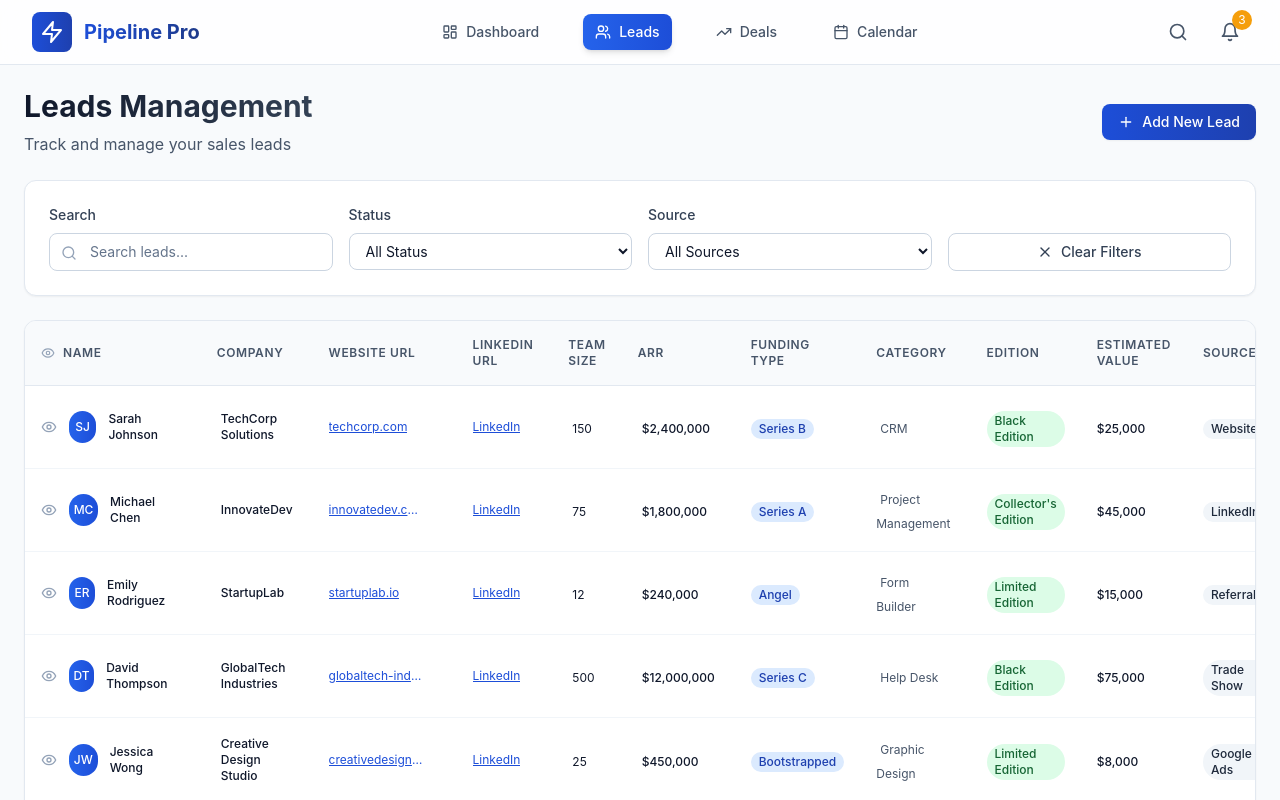
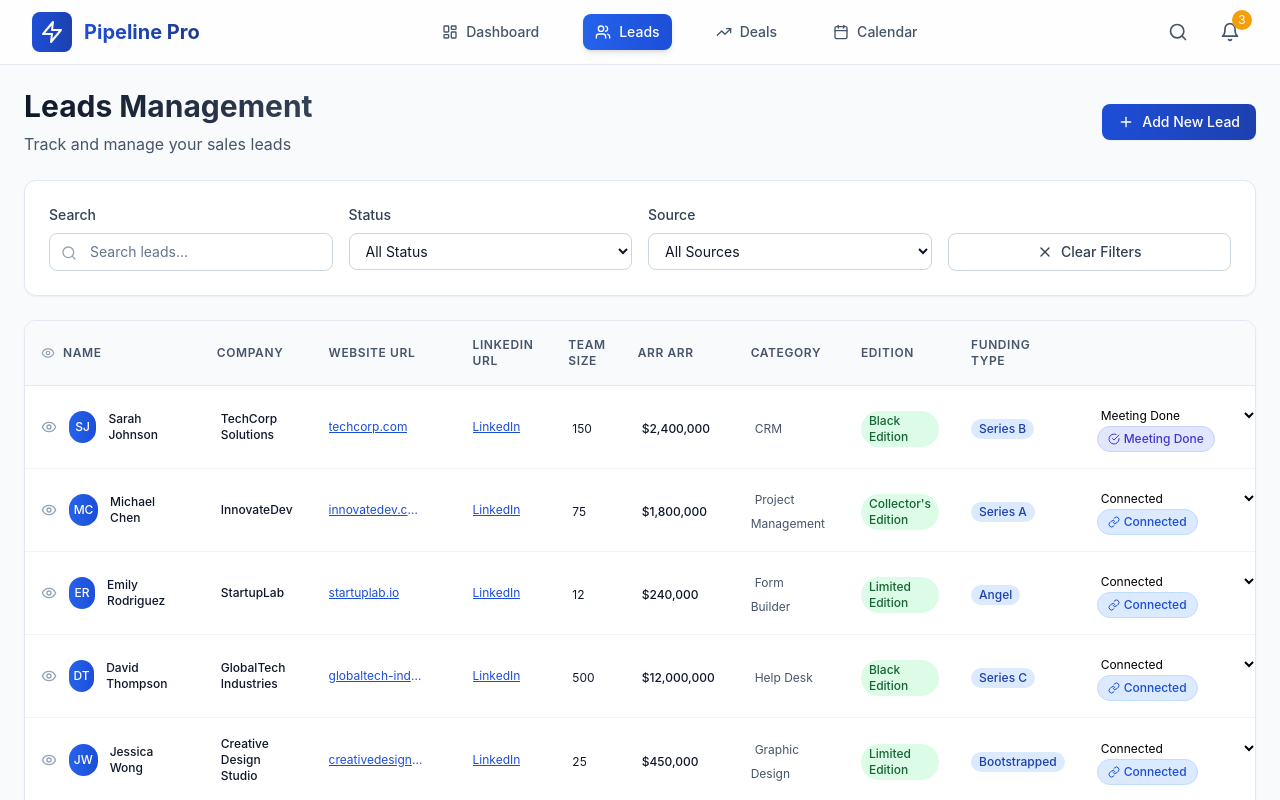
Before and after one commit to apper-canvas/cyber-pipeline-beam, a React (Vite) app: page /leads in a window 1280 px wide. Shown: the top 800 px of the page. Built offline with nearby package versions, Linux system fonts and the light colour scheme.

Commit message:
Remove Source, Estimated Value columns and add Funding Type dropdown editing

```diff
--- a/src/components/pages/Leads.jsx
+++ b/src/components/pages/Leads.jsx
@@ -112,11 +112,13 @@ const sourceOptions = [
     "Natural Language Processing", "Computer Vision", "Data Science", "Big Data",
     "Data Mining", "Predictive Analytics"
   ];
-
-  const editionOptions = [
+const editionOptions = [
     "Black Edition", "Collector's Edition", "Limited Edition"
   ];
 
+  const fundingTypeOptions = [
+    "Bootstrapped", "Pre-seed", "Y Combinator", "Angel", "Series A", "Series B", "Series C"
+  ];
   const loadLeads = async () => {
     setIsLoading(true);
     setError("");
@@ -406,9 +408,7 @@ value={statusFilter}
                     </th>
                     <th className="px-4 py-4 text-left text-xs font-semibold text-slate-600 uppercase tracking-wider">
                       ARR
-                    </th>
-                    <th className="px-4 py-4 text-left text-xs font-semibold text-slate-600 uppercase tracking-wider">
-                      Funding Type
+ARR
                     </th>
                     <th className="px-4 py-4 text-left text-xs font-semibold text-slate-600 uppercase tracking-wider">
                       Category
@@ -417,13 +417,9 @@ value={statusFilter}
                       Edition
                     </th>
                     <th className="px-4 py-4 text-left text-xs font-semibold text-slate-600 uppercase tracking-wider">
-                      Estimated Value
+                      Funding Type
                     </th>
                     <th className="px-4 py-4 text-left text-xs font-semibold text-slate-600 uppercase tracking-wider">
-                      Source
-                    </th>
-                    <th className="px-4 py-4 text-left text-xs font-semibold text-slate-600 uppercase tracking-wider">
-                      Status
                     </th>
                     <th className="px-4 py-4 text-left text-xs font-semibold text-slate-600 uppercase tracking-wider">
                       Last Contact
@@ -714,12 +710,7 @@ className="hover:bg-slate-50 transition-colors"
                           >
                             ${lead.arr?.toLocaleString() || 'N/A'}
                           </span>
-                        )}
-                      </td>
-                      <td className="px-4 py-4">
-                        <span className="inline-flex items-center px-2 py-0.5 rounded-full text-xs font-medium bg-blue-100 text-blue-800">
-                          {lead.fundingType || 'N/A'}
-                        </span>
+)}
                       </td>
 <td className="px-4 py-4">
                         {editingCell === `${lead.Id}-category` ? (
@@ -805,17 +796,50 @@ className="hover:bg-slate-50 transition-colors"
                           >
                             {lead.edition || 'N/A'}
                           </span>
-                        )}
+)}
                       </td>
                       <td className="px-4 py-4">
-                        <span className="text-xs font-medium text-slate-900">
-                          ${lead.estimatedValue?.toLocaleString() || 0}
-                        </span>
-                      </td>
-                      <td className="px-4 py-4">
-                        <span className="inline-flex items-center px-2 py-0.5 rounded-full text-xs font-medium bg-slate-100 text-slate-800">
-                          {lead.source}
-                        </span>
+                        {editingCell === `${lead.Id}-fundingType` ? (
+                          <div className="flex items-center gap-1">
+                            <select
+                              value={editingValue}
+                              onChange={(e) => setEditingValue(e.target.value)}
+                              onKeyDown={(e) => handleKeyPress(e, lead.Id, 'fundingType')}
+                              className="text-xs h-6 w-32 border-0 bg-transparent focus:ring-0 focus:outline-none cursor-pointer"
+                              autoFocus
+                            >
+                              <option value="">Select Funding Type</option>
+                              {fundingTypeOptions.map(option => (
+                                <option key={option} value={option}>
+                                  {option}
+                                </option>
+                              ))}
+                            </select>
+                            <button
+                              onClick={() => handleCellSave(lead.Id, 'fundingType')}
+                              disabled={savingCell === `${lead.Id}-fundingType`}
+                              className="p-1 text-green-600 hover:text-green-800 disabled:opacity-50"
+                            >
+                              <ApperIcon name="Check" className="w-3 h-3" />
+                            </button>
+                            <button
+                              onClick={handleCellCancel}
+                              className="p-1 text-red-600 hover:text-red-800"
+                            >
+                              <ApperIcon name="X" className="w-3 h-3" />
+                            </button>
+                          </div>
+                        ) : (
+                          <span
+                            className="inline-flex items-center px-2 py-0.5 rounded-full text-xs font-medium bg-blue-100 text-blue-800 cursor-pointer hover:bg-blue-200"
+                            onClick={(e) => {
+                              e.stopPropagation();
+                              handleCellEdit(lead.Id, 'fundingType', lead.fundingType);
+                            }}
+                          >
+                            {lead.fundingType || 'N/A'}
+                          </span>
+                        )}
                       </td>
                       <td className="px-4 py-4">
 <select
```
